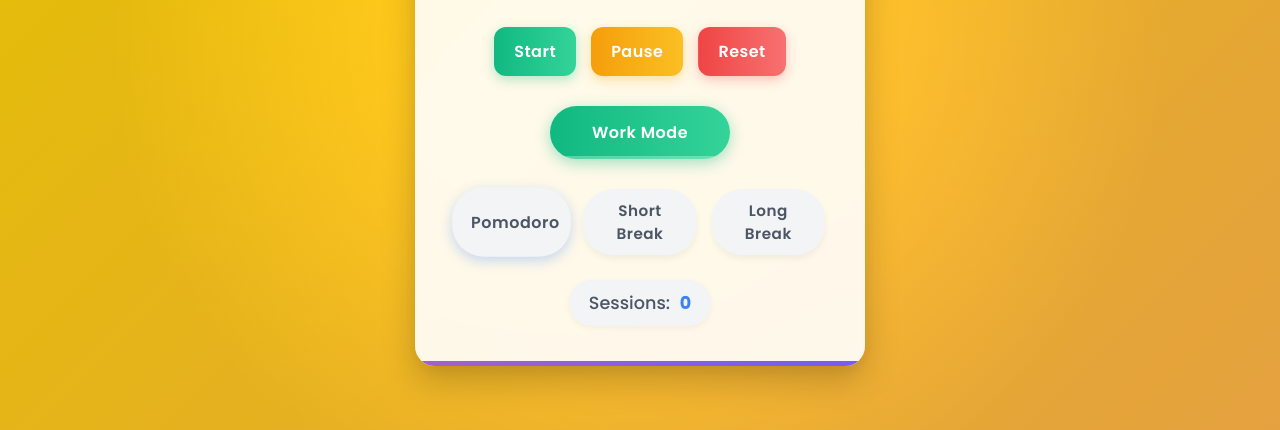
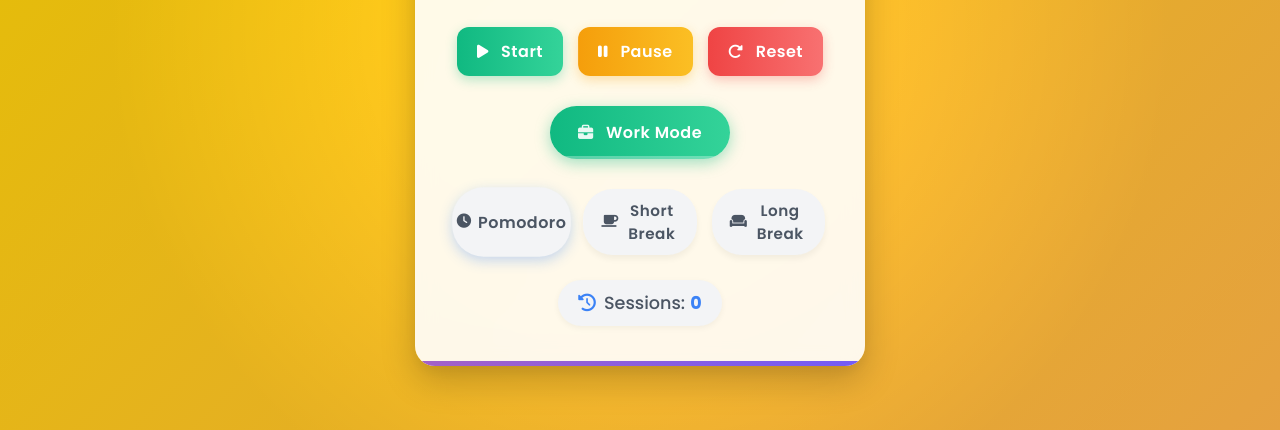
Before and after one commit to akkineni1/BYDA, a plain HTML site: page index.html in a window 1280 px wide. Shown: the part 370-800 px from the top of the page. Drawn offline with Linux system fonts and the light colour scheme.

Commit message:
Add Font Awesome icons to all buttons for improved user interface

```diff
--- a/index.html
+++ b/index.html
@@ -7,6 +7,7 @@
     <link rel="preconnect" href="https://fonts.googleapis.com">
     <link rel="preconnect" href="https://fonts.gstatic.com" crossorigin>
     <link href="https://fonts.googleapis.com/css2?family=Poppins:wght@400;500;600;700&display=swap" rel="stylesheet">
+    <link rel="stylesheet" href="https://cdnjs.cloudflare.com/ajax/libs/font-awesome/6.4.2/css/all.min.css">
     <link rel="stylesheet" href="styles.css">
 </head>
 <body>
@@ -16,20 +17,20 @@
             <span id="minutes">25</span><span class="colon">:</span><span id="seconds">00</span>
         </div>
         <div class="controls">
-            <button id="start">Start</button>
-            <button id="pause">Pause</button>
-            <button id="reset">Reset</button>
+            <button id="start"><i class="fas fa-play"></i> Start</button>
+            <button id="pause"><i class="fas fa-pause"></i> Pause</button>
+            <button id="reset"><i class="fas fa-redo-alt"></i> Reset</button>
         </div>
         <div class="toggle-container">
-            <button id="work-rest-toggle" class="work-mode">Work Mode</button>
+            <button id="work-rest-toggle" class="work-mode"><i class="fas fa-briefcase"></i> Work Mode</button>
         </div>
         <div class="mode-selector">
-            <button id="pomodoro" class="active">Pomodoro</button>
-            <button id="short-break">Short Break</button>
-            <button id="long-break">Long Break</button>
+            <button id="pomodoro" class="active"><i class="fas fa-clock"></i> Pomodoro</button>
+            <button id="short-break"><i class="fas fa-coffee"></i> Short Break</button>
+            <button id="long-break"><i class="fas fa-couch"></i> Long Break</button>
         </div>
         <div class="session-counter">
-            Sessions: <span id="session-count">0</span>
+            <i class="fas fa-history"></i> Sessions: <span id="session-count">0</span>
         </div>
     </div>
     <script src="script.js"></script>
--- a/script.js
+++ b/script.js
@@ -194,12 +194,12 @@ document.addEventListener('DOMContentLoaded', () => {
         }, 600);
 
         if (isWorkMode) {
-            workRestToggleBtn.textContent = 'Work Mode';
+            workRestToggleBtn.innerHTML = '<i class="fas fa-briefcase"></i> Work Mode';
             workRestToggleBtn.classList.remove('rest-mode');
             workRestToggleBtn.classList.add('work-mode');
             switchTimer('pomodoro');
         } else {
-            workRestToggleBtn.textContent = 'Rest Mode';
+            workRestToggleBtn.innerHTML = '<i class="fas fa-coffee"></i> Rest Mode';
             workRestToggleBtn.classList.remove('work-mode');
             workRestToggleBtn.classList.add('rest-mode');
             // Choose short break by default when switching to rest mode
--- a/styles.css
+++ b/styles.css
@@ -323,10 +323,18 @@ button#work-rest-toggle.flipping {
     flex: 1;
     min-width: 110px;
     max-width: 130px;
+    display: flex;
+    align-items: center;
+    justify-content: center;
 }
 
 .mode-selector button.active {
     transform: scale(1.05);
+}
+
+.mode-selector button i {
+    margin-right: 6px;
+    font-size: 0.9em;
 }
 
 .session-counter {
@@ -335,15 +343,43 @@ button#work-rest-toggle.flipping {
     background: #f3f4f6;
     padding: 10px 20px;
     border-radius: 30px;
-    display: inline-block;
+    display: inline-flex;
+    align-items: center;
     font-weight: 500;
     box-shadow: 0 2px 6px rgba(0, 0, 0, 0.05);
+}
+
+.session-counter i {
+    margin-right: 8px;
+    color: #3b82f6;
 }
 
 .session-counter span {
     font-weight: 700;
     color: #3b82f6;
     margin-left: 5px;
+}
+
+button i {
+    margin-right: 8px;
+    font-size: 0.95em;
+    transition: transform 0.3s ease;
+}
+
+button:hover i {
+    transform: rotate(10deg);
+}
+
+button#reset:hover i {
+    transform: rotate(45deg);
+}
+
+button#work-rest-toggle.work-mode i {
+    color: rgba(255, 255, 255, 0.9);
+}
+
+button#work-rest-toggle.rest-mode i {
+    color: rgba(255, 255, 255, 0.9);
 }
 
 /* Responsive styles */
```
